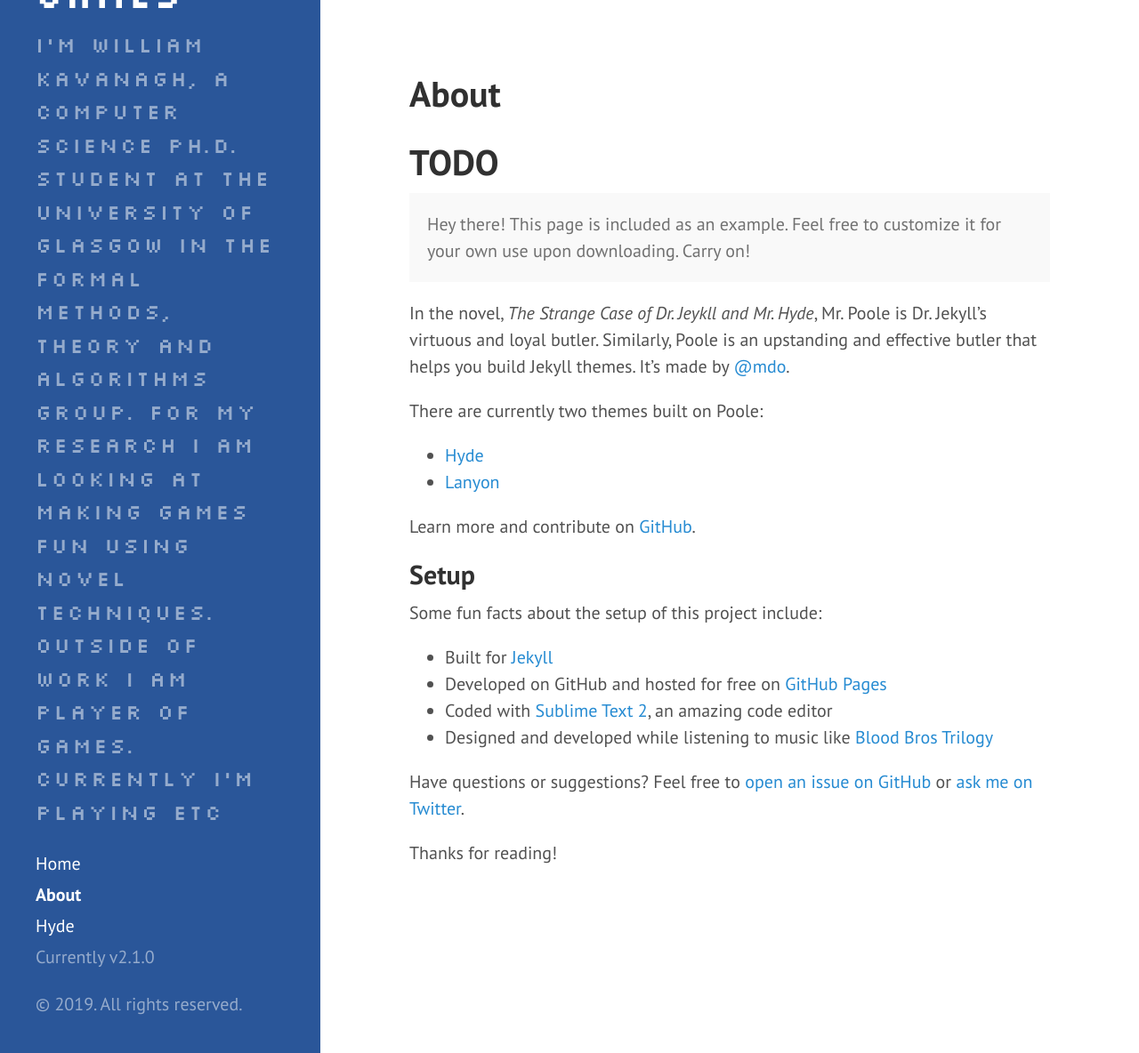
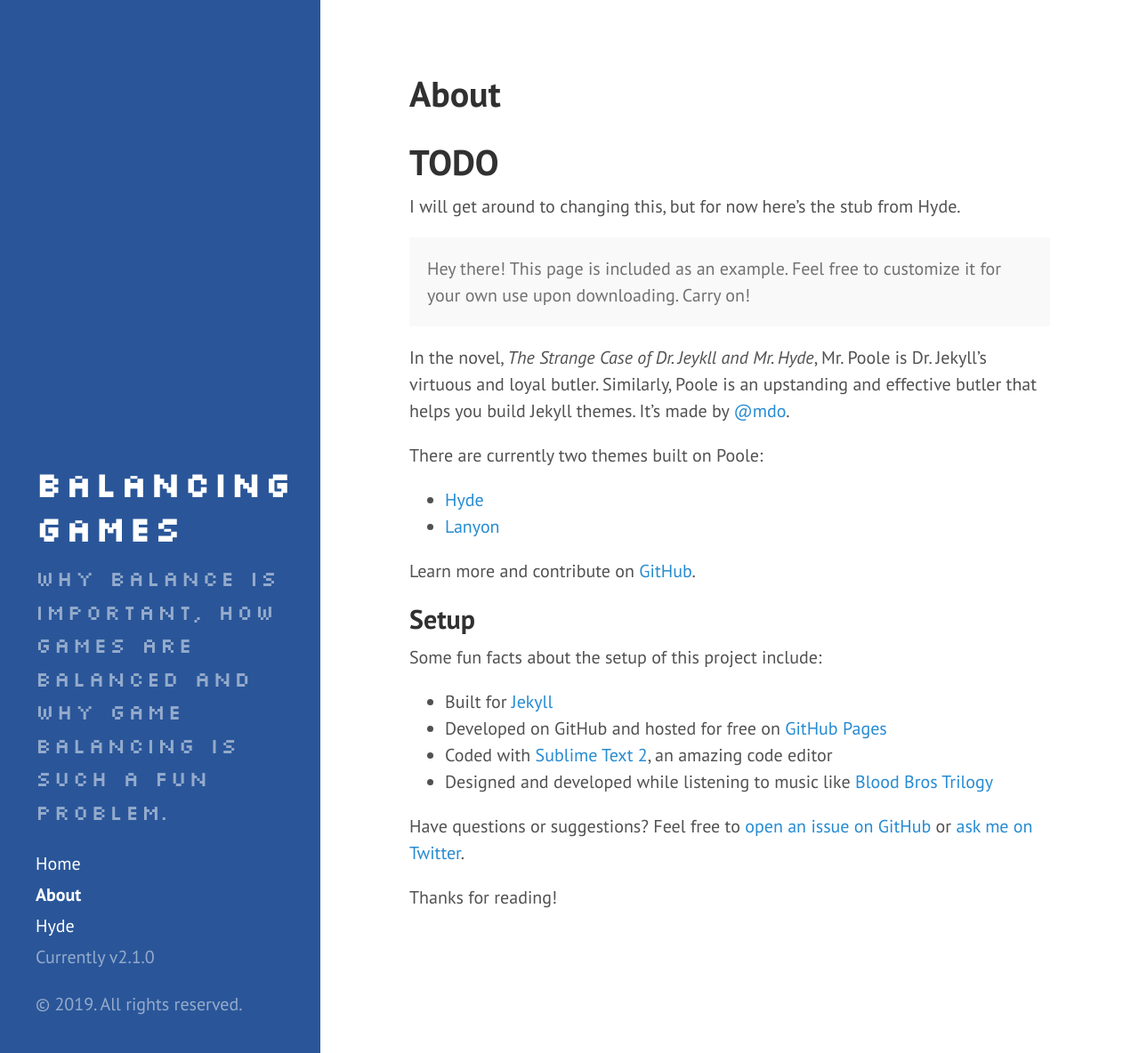
Before and after one commit to WJLKavanagh/balancing_blog, a Jekyll site: the page built from about.md, in a window 1280 px wide and 1184 px high. Shown: the whole window at 89% size. Built offline with Jekyll 4.4.1, drawn with Linux system fonts in a browser that asks for light colours.

```diff
--- a/_config.yml
+++ b/_config.yml
@@ -8,11 +8,8 @@
 # Setup
 title:            Balancing Games
 tagline:          'Or atleast trying to'
-description: >
-  I'm William Kavanagh, a Computer Science Ph.D. student at the
-  University of Glasgow in the Formal Methods, Theory and Algorithms group. For my
-  research I am looking at making games fun using novel techniques. Outside of work
-  I am player of games. Currently I'm playing etc
+description:      'Why balance is important, how games are balanced and why game balancing is such a fun problem.'
+
 url:              https://WJLKavanagh.github.io
 baseurl:          /balancing_blog/
 
--- a/about.md
+++ b/about.md
@@ -4,6 +4,8 @@
 ---
 
 <h1> TODO </h1>
+
+I will get around to changing this, but for now here's the stub from Hyde.
 
 <p class="message">
   Hey there! This page is included as an example. Feel free to customize it for your own use upon downloading. Carry on!
```
